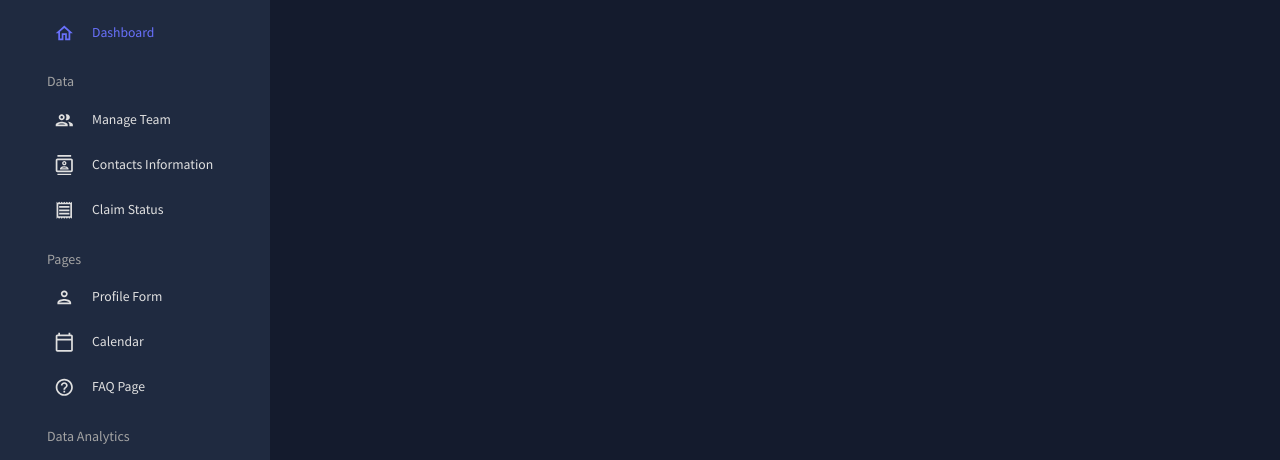
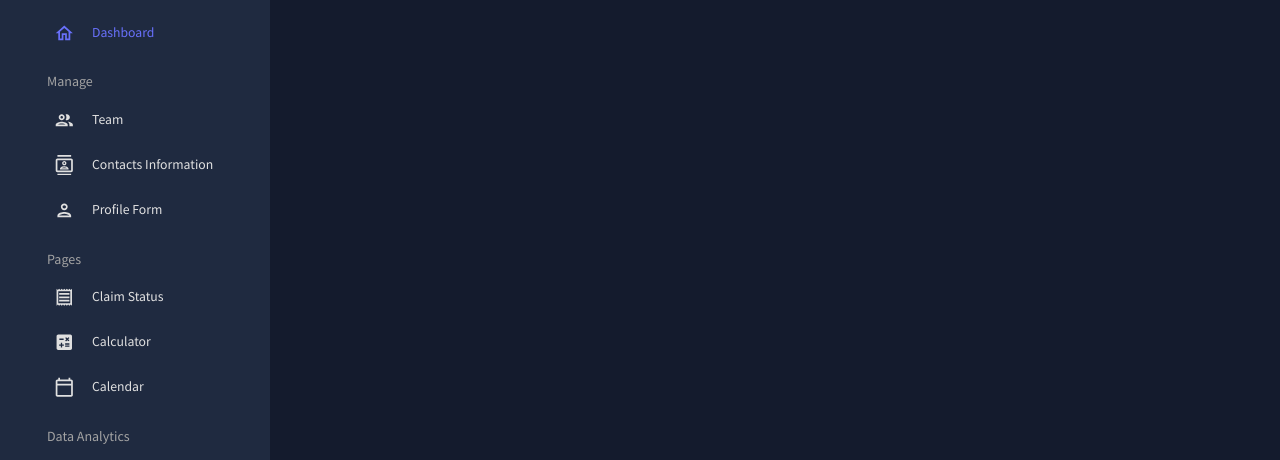
Before and after one commit to erick-parametrics/data_visualization_dashboard, a React (Create React App) app in the folder data_visualization/: page / in a window 1280 px wide. Shown: the part 271-731 px from the top of the page. Built offline with nearby package versions, Linux system fonts and the light colour scheme.

Commit message:
clean up code

```diff
--- a/data_visualization/src/scenes/global/Sidebar.jsx
+++ b/data_visualization/src/scenes/global/Sidebar.jsx
@@ -1,120 +1,7 @@
-// import React, { useState } from "react";
-// import { ProSidebarProvider, Menu, MenuItem } from "react-pro-sidebar";
-// import { Box, IconButton, Typography, useTheme } from "@mui/material";
-// import { Link } from "react-router-dom";
-// import { tokens } from "../../theme";
-// // import "react-pro-sidebar/dist/css/styles.css";
-// import HomeOutlinedIcon from "@mui/icons-material/HomeOutlined";
-// import PeopleOutlinedIcon from "@mui/icons-material/PeopleOutlined";
-// import ContactsOutlinedIcon from "@mui/icons-material/ContactsOutlined";
-// import ReceiptOutlinedIcon from "@mui/icons-material/ReceiptOutlined";
-// import PersonOutlinedIcon from "@mui/icons-material/PersonOutlined";
-// import CalendarTodayOutlinedIcon from "@mui/icons-material/CalendarTodayOutlined";
-// import HelpOutlinedIcon from "@mui/icons-material/HelpOutlined";
-// import BarChartOutlinedIcon from "@mui/icons-material/BarChartOutlined";
-// import PieChartOutlinedIcon from "@mui/icons-material/PieChartOutlined";
-// import TimelineOutlinedIcon from "@mui/icons-material/TimelineOutlined";
-// import MenuOutlinedIcon from "@mui/icons-material/MenuOutlined";
-// import MapOutlinedIcon from "@mui/icons-material/MapOutlined";
-
-// const Sidebar = () => {
-//   const theme = useTheme();
-//   const colors = tokens(theme.palette.mode);
-//   const [isCollapsed, setIsCollapsed] = useState(false);
-//   const [selected, isSelected] = useState("Dashboard");
-
-//   return (
-//     // The !important tag will override the global styles
-//     <Box
-//       sx={{
-//         "& .pro-sidebar-inner": {
-//           background: `${colors.primary[400]} !important`,
-//         },
-//         "& .pro-icon-wrapper": {
-//           backgroundColor: "transparent !important",
-//         },
-//         "& .pro-inner-item": {
-//           padding: "5px 35px 5px 20px !important",
-//         },
-//         "& .pro-inner-item:hover": {
-//           color: "#868dfb !important",
-//         },
-//         "& .pro-menu-item.active": {
-//           color: "#6870fa !important",
-//         },
-//       }}
-//     >
-//       <ProSidebarProvider collapsed={isCollapsed}>
-//         <Menu iconshape="square">
-//           {/* LOGO AND MENU ICON */}
-
-//           <MenuItem
-//             onClick={() => setIsCollapsed(!isCollapsed)}
-//             icon={isCollapsed ? <MenuOutlinedIcon /> : undefined}
-//             style={{
-//               margin: "10px 0 20px 0",
-//               color: colors.grey[100],
-//             }}
-//           >
-//             {!isCollapsed && (
-//               <Box
-//                 display="flex"
-//                 justifyContent="space-between"
-//                 alignItems="center"
-//                 ml="15px"
-//               >
-//                 <Typography variant="h4" color={colors.grey[100]}>
-//                   ADMINIS
-//                 </Typography>
-//                 <IconButton onClick={() => setIsCollapsed(!isCollapsed)}>
-//                   <MenuOutlinedIcon />
-//                 </IconButton>
-//               </Box>
-//             )}
-//           </MenuItem>
-
-//           {/* USER */}
-
-//           {!isCollapsed && (
-//             <Box mb="25px">
-//               <Box display="flex" justifyContent="center" alignItems="center">
-//                 <img
-//                   alt="profile-user"
-//                   width="100px"
-//                   height="100px"
-//                   src={`../../assets/user.png`}
-//                   style={{ cursor: "pointer", borderRadius: "50%" }}
-//                 />
-//               </Box>
-
-//               <Box textAlign="center">
-//                 <Typography
-//                   variant="h5"
-//                   color={colors.grey[100]}
-//                   fontWeight="bold"
-//                   sx={{ m: "10px 0 0 0" }}
-//                 >
-//                   Damon Johnson
-//                 </Typography>
-//                 <Typography variant="h6" color={colors.greenAccent[500]}>
-//                   Dir - Strategic Projects
-//                 </Typography>
-//               </Box>
-//             </Box>
-//           )}
-//         </Menu>
-//       </ProSidebarProvider>
-//     </Box>
-//   );
-// };
-
-// export default Sidebar;
-
 import { useState } from "react";
 import { ProSidebar, Menu, MenuItem } from "react-pro-sidebar";
 import { Box, IconButton, Typography, useTheme } from "@mui/material";
 import { Link } from "react-router-dom";
-// simport "react-pro-sidebar/dist/css/styles.css";
 import "react-pro-sidebar/dist/css/styles.css";
 
 import { tokens } from "../../theme";
@@ -124,12 +11,14 @@ import ContactsOutlinedIcon from "@mui/icons-material/ContactsOutlined";
 import ReceiptOutlinedIcon from "@mui/icons-material/ReceiptOutlined";
 import PersonOutlinedIcon from "@mui/icons-material/PersonOutlined";
 import CalendarTodayOutlinedIcon from "@mui/icons-material/CalendarTodayOutlined";
-import HelpOutlineOutlinedIcon from "@mui/icons-material/HelpOutlineOutlined";
+// import HelpOutlineOutlinedIcon from "@mui/icons-material/HelpOutlineOutlined";
 import BarChartOutlinedIcon from "@mui/icons-material/BarChartOutlined";
 import PieChartOutlineOutlinedIcon from "@mui/icons-material/PieChartOutlineOutlined";
 import TimelineOutlinedIcon from "@mui/icons-material/TimelineOutlined";
 import MenuOutlinedIcon from "@mui/icons-material/MenuOutlined";
 import MapOutlinedIcon from "@mui/icons-material/MapOutlined";
+import LinkIcon from "@mui/icons-material/Link";
+import CalculateIcon from "@mui/icons-material/Calculate";
 
 const Item = ({ title, to, icon, selected, setSelected }) => {
   const theme = useTheme();
@@ -156,6 +45,7 @@ const Sidebar = () => {
   const [selected, setSelected] = useState("Dashboard");
 
   return (
+    // The !important tag will override the global styles
     <Box
       sx={{
         "& .pro-sidebar-inner": {
@@ -236,16 +126,15 @@ const Sidebar = () => {
               selected={selected}
               setSelected={setSelected}
             />
-
             <Typography
               variant="h6"
               color={colors.grey[300]}
               sx={{ m: "15px 0 5px 20px" }}
             >
-              Data
+              Manage
             </Typography>
             <Item
-              title="Manage Team"
+              title="Team"
               to="/team"
               icon={<PeopleOutlinedIcon />}
               selected={selected}
@@ -259,13 +148,19 @@ const Sidebar = () => {
               setSelected={setSelected}
             />
             <Item
+              title="Profile Form"
+              to="/form"
+              icon={<PersonOutlinedIcon />}
+              selected={selected}
+              setSelected={setSelected}
+            />
+            {/* <Item
               title="Claim Status"
               to="/invoices"
               icon={<ReceiptOutlinedIcon />}
               selected={selected}
               setSelected={setSelected}
-            />
-
+            /> */}
             <Typography
               variant="h6"
               color={colors.grey[300]}
@@ -273,10 +168,25 @@ const Sidebar = () => {
             >
               Pages
             </Typography>
-            <Item
+            {/* <Item
               title="Profile Form"
               to="/form"
               icon={<PersonOutlinedIcon />}
+              selected={selected}
+              setSelected={setSelected}
+            /> */}
+            <Item
+              title="Claim Status"
+              to="/claims"
+              icon={<ReceiptOutlinedIcon />}
+              selected={selected}
+              setSelected={setSelected}
+            />
+
+            <Item
+              title="Calculator"
+              to="/calculator"
+              icon={<CalculateIcon />}
               selected={selected}
               setSelected={setSelected}
             />
@@ -287,14 +197,6 @@ const Sidebar = () => {
               selected={selected}
               setSelected={setSelected}
             />
-            <Item
-              title="FAQ Page"
-              to="/faq"
-              icon={<HelpOutlineOutlinedIcon />}
-              selected={selected}
-              setSelected={setSelected}
-            />
-
             <Typography
               variant="h6"
               color={colors.grey[300]}
@@ -330,6 +232,21 @@ const Sidebar = () => {
               selected={selected}
               setSelected={setSelected}
             />
+            {/* Added */}
+            <Typography
+              variant="h6"
+              color={colors.grey[300]}
+              sx={{ m: "15px 0 5px 20px" }}
+            >
+              Links
+            </Typography>
+            <Item
+              title="ERA5"
+              to="/era5"
+              icon={<LinkIcon />}
+              selected={selected}
+              setSelected={setSelected}
+            />
           </Box>
         </Menu>
       </ProSidebar>
```
